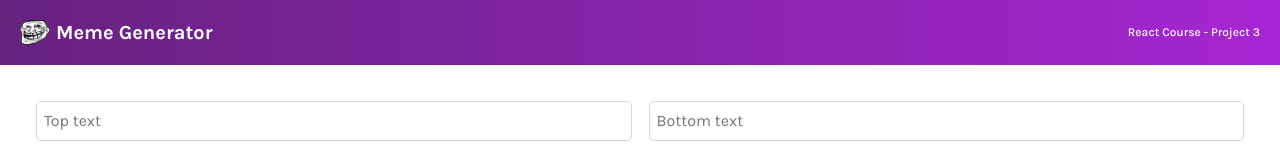
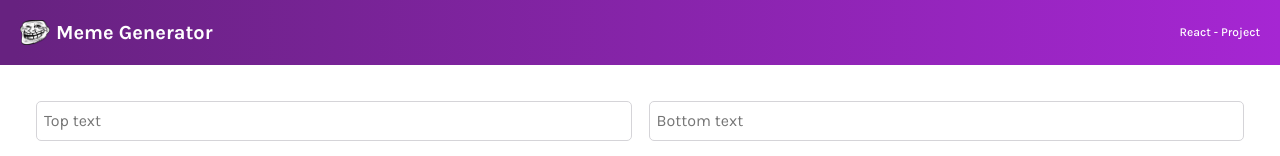
Before and after one commit to A-Jes/Meme-Generator, a React app: page / in a window 1280 px wide. Shown: the top 156 px of the page. Built offline with nearby package versions, Linux system fonts and the light colour scheme; no server answers.

Commit message:
Update Header.js

```diff
--- a/components/Header.js
+++ b/components/Header.js
@@ -8,7 +8,7 @@
                 className="header--image"
             />
             <h2 className="header--title">Meme Generator</h2>
-            <h4 className="header--project">React Course - Project 3</h4>
+            <h4 className="header--project">React - Project</h4>
         </header>
     )
 }
```
